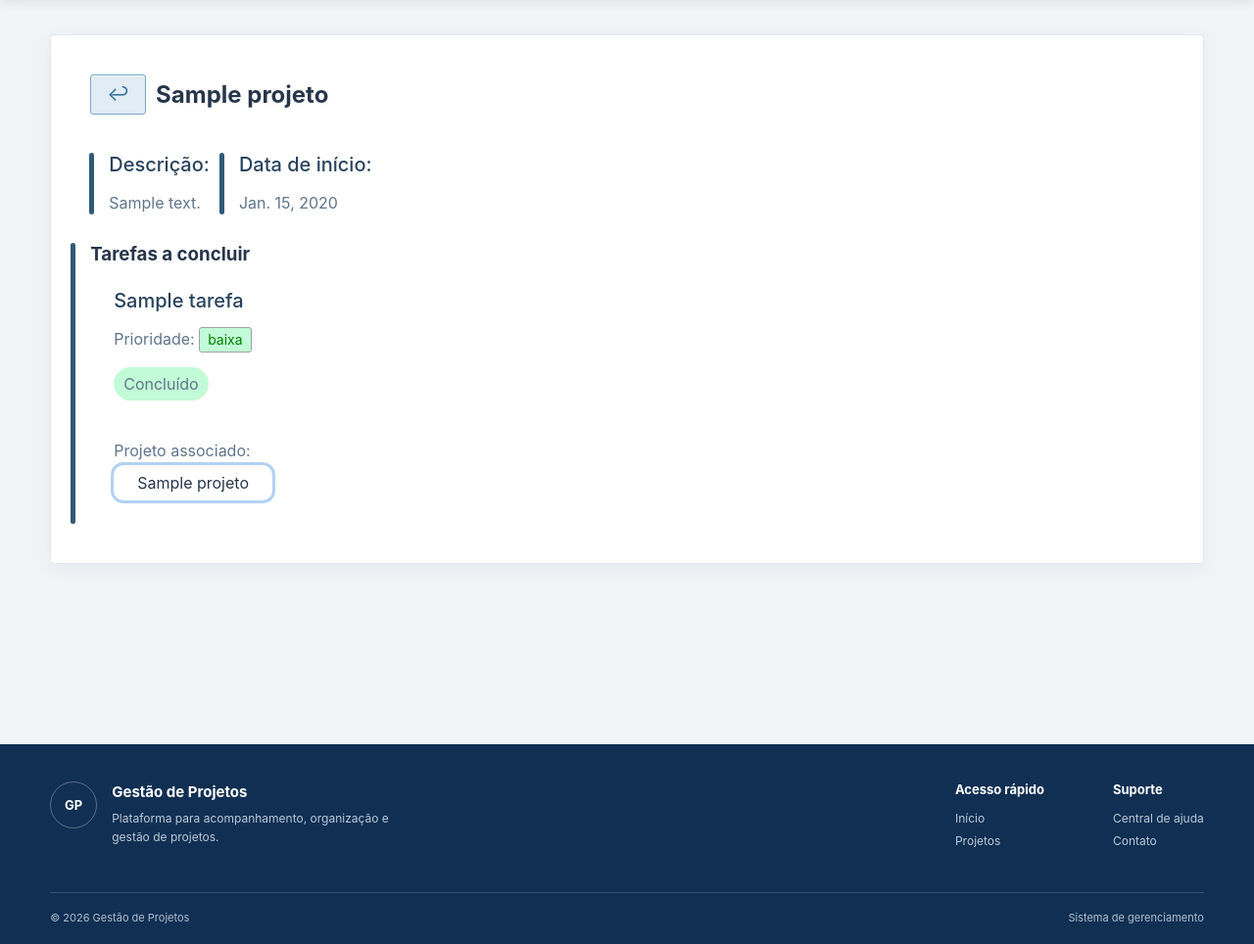
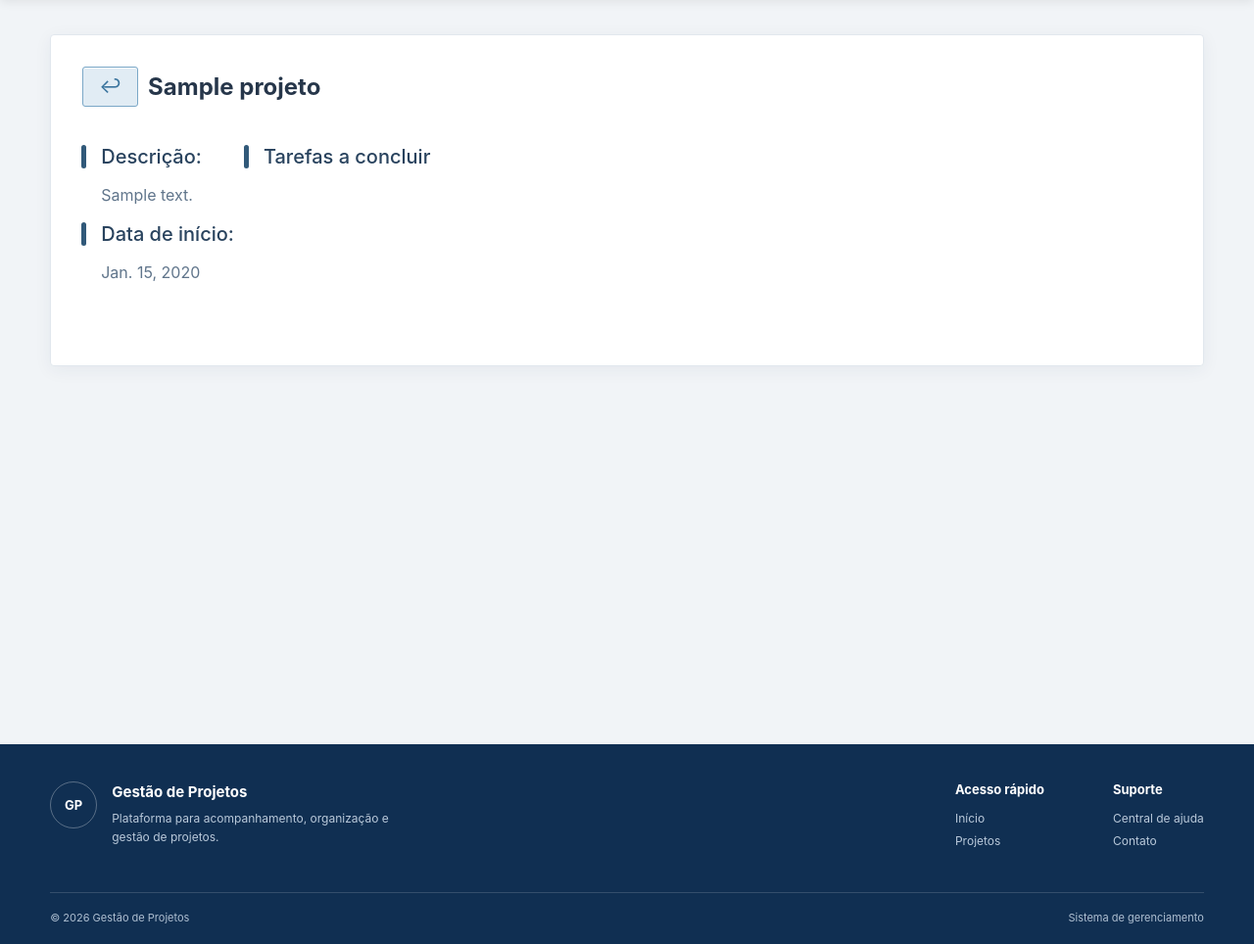
Before and after one commit to LeticiaMMorais/gest-projetos, a Django app: page /projetos/detalhes-projeto/1 in a window 1280 px wide. Shown: the part 76-1040 px from the top of the page at 98% size. Run offline with Django 5.2, Linux system fonts and the light colour scheme; tables that the repository leaves empty hold one stand-in row (values such as "Sample post").

Commit message:
Correções nos templates e css. close #13

```diff
--- a/projetos/static/projetos/css/project_detail.css
+++ b/projetos/static/projetos/css/project_detail.css
@@ -216,9 +216,10 @@
 
 .detail-project {
     position: relative;
+    margin-bottom: 1rem;
 }
 
-.detail-project::before {
+.h3-style::before {
     content: '';
     display: block;
     position: absolute;
@@ -229,9 +230,10 @@
     background-color: #315979;
 }
 
+
 .project-info h3 {
     color: #29435e;
-
+    position: relative;
     font-size: 20px;
     font-weight: 500;
 
--- a/projetos/templates/projetos/project_detail.html
+++ b/projetos/templates/projetos/project_detail.html
@@ -24,28 +24,27 @@
             <h2>{{ projeto.nome }}</h2>
         </div>
         <div class="project-list">
-            <div class="project-info">
-
+            <div class="project-info detail-project">
+                <div>
                     <div class="detail-project">
-                    <h3>Descrição:</h3>
+                        <h3 class="h3-style">Descrição:</h3>
                         <p>
                             {{ projeto.descricao }}
                         </p>
                     </div>
 
                     <div class="detail-project">
-                    <h3>Data de início:</h3>
+                        <h3 class="h3-style">Data de início:</h3>
                         <p>
                             {{ projeto.data_inicio }}
                         </p>
                     </div>
                 </div>
-
-            <div class="detail-project">
-                    <h3>Tarefas a concluir</h3>
+                <div>
+                    <h3 class="h3-style">Tarefas a concluir</h3>
 
                         {% for tarefa in projeto.tarefa.all %}
-                            {% if not tarefa.concluida %}
+                            {% if not tarefa.concluido %}
                                 <a href="{% url 'tarefas:task-detail' tarefa.id %}" class="task-info">
 
                                     <div class="column">
@@ -89,7 +88,7 @@
                                 </a>
                             {% endif %}
                         {% endfor %}
-
+                </div>
             </div>
         </div>
     </section>
--- a/tarefas/static/tarefas/css/list_tasks.css
+++ b/tarefas/static/tarefas/css/list_tasks.css
@@ -4,6 +4,15 @@
 .hero {
     display: flex;
     flex-direction: column;
+    background-color: white;
+    padding: 2rem;
+}
+
+.header-tasks {
+  display: flex;
+  flex-direction: row;
+  justify-content: space-between;
+  margin-bottom: 1rem;
 }
 
 .task-list {
@@ -16,10 +25,13 @@
 .task-info {
     background: white;
     display: flex;
-    flex-direction: column;   /* um bloco embaixo do outro */
+    flex-direction: row;
+    justify-content: space-between;
+    margin-bottom: 1rem;
     gap: 24px;
     padding: 24px;
     border-radius: 10px;
+    border: 1px solid #e1e7ec;
     transition: box-shadow .2s ease, transform .2s ease;
 }
 
```
Also changed, not shown: tarefas/static/tarefas/css/task_detail.css (+8 -1 lines), tarefas/templates/tarefas/task_detail.html (+4 -4 lines). Lines whose indentation alone changed are shown as unchanged.
